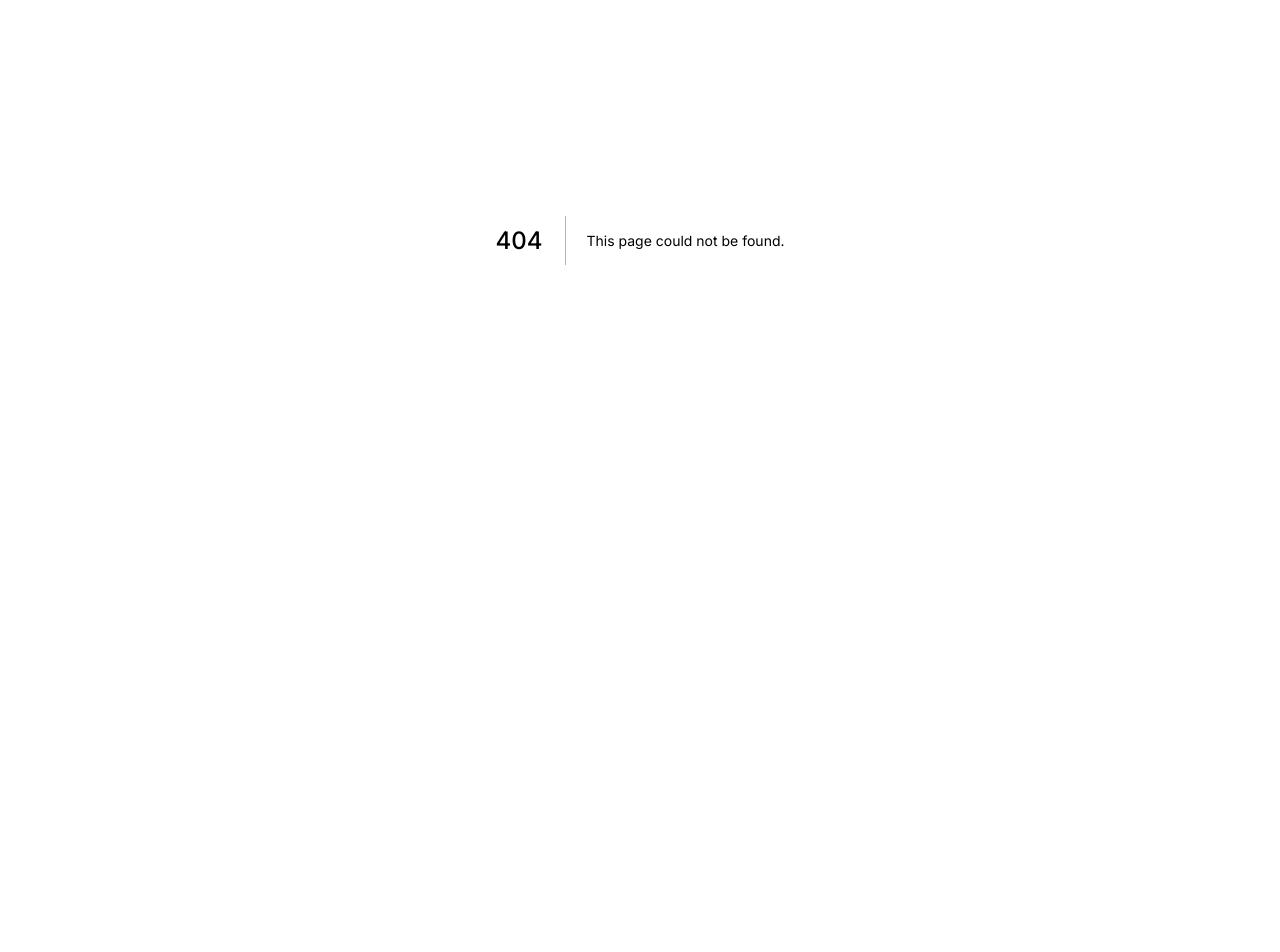
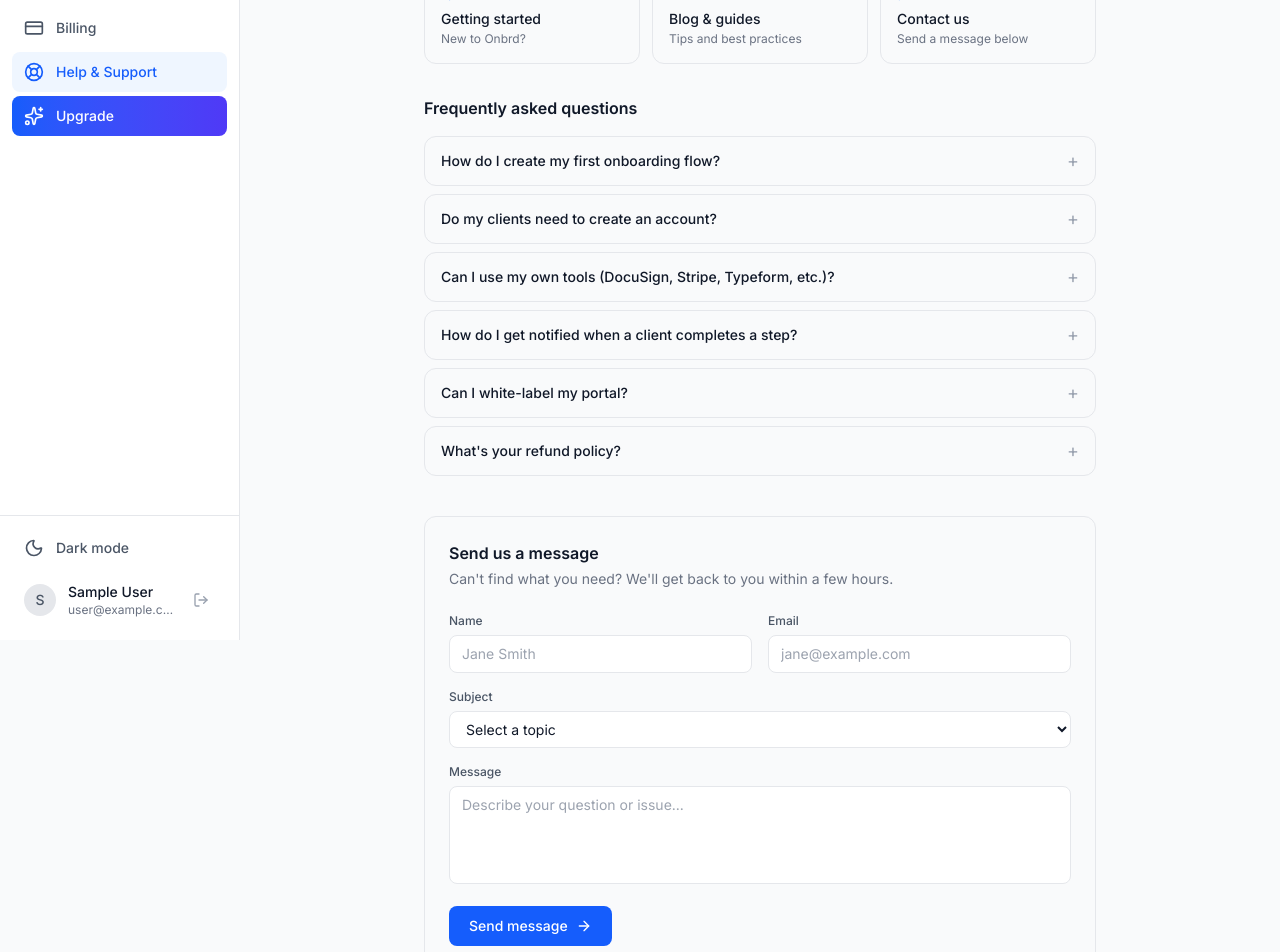
Before and after one commit to jp05831/onbrd, a Next.js app: page /dashboard/support in a window 1280 px wide. Before the commit this address had no page. Shown: the part 160-1112 px from the top of the page. Before the commit the page ends 800 px from the top, so only its background shows below. Built offline with nearby package versions, Linux system fonts and the light colour scheme; no server answers; the database is empty; sample sign-in values are in the browser's storage.

Commit message:
fix: move support page inside dashboard layout to prevent logout

```diff
--- a/app/dashboard/layout.tsx
+++ b/app/dashboard/layout.tsx
@@ -67,7 +67,7 @@ export default function DashboardLayout({ children }: { children: React.ReactNod
     { href: '/dashboard', icon: LayoutDashboard, label: 'Flows' },
     { href: '/dashboard/settings', icon: Settings, label: 'Settings' },
     { href: '/dashboard/billing', icon: CreditCard, label: 'Billing' },
-    { href: '/support', icon: LifeBuoy, label: 'Help & Support' },
+    { href: '/dashboard/support', icon: LifeBuoy, label: 'Help & Support' },
   ]
 
   const SidebarContent = () => (
@@ -105,7 +105,7 @@ export default function DashboardLayout({ children }: { children: React.ReactNod
       {/* Main Nav */}
       <nav className="flex-1 px-3 py-4 space-y-1">
         {mainNavItems.map((item) => {
-          const isExternal = item.href === '/support'
+          const isExternal = false
           const isActive = !isExternal && (pathname === item.href ||
             (item.href !== '/dashboard' && pathname.startsWith(item.href)))
           return (
--- /dev/null
+++ b/app/dashboard/support/page.tsx
@@ -0,0 +1,198 @@
+'use client'
+
+import { useState } from 'react'
+import { MessageSquare, BookOpen, Zap, CheckCircle2, ArrowRight } from 'lucide-react'
+import Link from 'next/link'
+
+const faqs = [
+  {
+    q: 'How do I create my first onboarding flow?',
+    a: "From your dashboard, click \"New Flow\". Add a name, then start adding steps — each step is a link to something your client needs to complete. Publish when you're ready and share the link.",
+  },
+  {
+    q: 'Do my clients need to create an account?',
+    a: 'No. Your clients just click the link you share with them. No sign-up, no download, no friction.',
+  },
+  {
+    q: 'Can I use my own tools (DocuSign, Stripe, Typeform, etc.)?',
+    a: 'Yes — Onbrd works with any tool that has a link. Just paste the URL into the step.',
+  },
+  {
+    q: 'How do I get notified when a client completes a step?',
+    a: "Pro plan includes email notifications whenever a client completes all steps. You'll get an email with the client details.",
+  },
+  {
+    q: 'Can I white-label my portal?',
+    a: 'Yes, on the Pro plan you can remove Onbrd branding so the portal looks fully like your own.',
+  },
+  {
+    q: "What's your refund policy?",
+    a: 'We offer a 7-day money-back guarantee on all paid plans — no questions asked. Just email us.',
+  },
+]
+
+export default function DashboardSupportPage() {
+  const [openFaq, setOpenFaq] = useState<number | null>(null)
+  const [form, setForm] = useState({ name: '', email: '', subject: '', message: '' })
+  const [status, setStatus] = useState<'idle' | 'loading' | 'success' | 'error'>('idle')
+
+  async function handleSubmit(e: React.FormEvent) {
+    e.preventDefault()
+    setStatus('loading')
+    try {
+      const res = await fetch('/api/support', {
+        method: 'POST',
+        headers: { 'Content-Type': 'application/json' },
+        body: JSON.stringify(form),
+      })
+      if (!res.ok) throw new Error()
+      setStatus('success')
+      setForm({ name: '', email: '', subject: '', message: '' })
+    } catch {
+      setStatus('error')
+    }
+  }
+
+  return (
+    <div className="max-w-2xl mx-auto">
+      <div className="mb-8">
+        <h1 className="text-2xl font-semibold text-gray-900 dark:text-white">Help & Support</h1>
+        <p className="text-gray-500 dark:text-gray-400 mt-1">We typically reply within a few hours.</p>
+      </div>
+
+      {/* Quick links */}
+      <div className="grid grid-cols-3 gap-3 mb-8">
+        {[
+          { icon: Zap, title: 'Getting started', desc: 'New to Onbrd?', href: '/blog/how-to-create-client-onboarding-portal', external: true },
+          { icon: BookOpen, title: 'Blog & guides', desc: 'Tips and best practices', href: '/blog', external: true },
+          { icon: MessageSquare, title: 'Contact us', desc: 'Send a message below', href: '#contact', external: false },
+        ].map((item, i) => (
+          <a
+            key={i}
+            href={item.href}
+            target={item.external ? '_blank' : undefined}
+            rel={item.external ? 'noopener noreferrer' : undefined}
+            className="flex flex-col gap-2 p-4 border border-gray-200 dark:border-neutral-800 rounded-xl hover:border-gray-300 dark:hover:border-neutral-700 hover:bg-gray-50 dark:hover:bg-neutral-900 transition-all group"
+          >
+            <item.icon className="w-5 h-5 text-blue-500" />
+            <div>
+              <p className="text-sm font-medium text-gray-900 dark:text-white">{item.title}</p>
+              <p className="text-xs text-gray-500 dark:text-gray-400 mt-0.5">{item.desc}</p>
+            </div>
+          </a>
+        ))}
+      </div>
+
+      {/* FAQ */}
+      <div className="mb-10">
+        <h2 className="text-base font-semibold text-gray-900 dark:text-white mb-4">Frequently asked questions</h2>
+        <div className="space-y-2">
+          {faqs.map((faq, i) => (
+            <div key={i} className="border border-gray-200 dark:border-neutral-800 rounded-xl overflow-hidden">
+              <button
+                onClick={() => setOpenFaq(openFaq === i ? null : i)}
+                className="w-full flex items-center justify-between px-4 py-3.5 text-left hover:bg-gray-50 dark:hover:bg-neutral-900 transition-colors"
+              >
+                <span className="text-sm font-medium text-gray-900 dark:text-white pr-4">{faq.q}</span>
+                <span className={`text-gray-400 flex-shrink-0 text-lg leading-none transition-transform ${openFaq === i ? 'rotate-45' : ''}`}>+</span>
+              </button>
+              {openFaq === i && (
+                <div className="px-4 pb-4 pt-1">
+                  <p className="text-sm text-gray-500 dark:text-gray-400 leading-relaxed">{faq.a}</p>
+                </div>
+              )}
+            </div>
+          ))}
+        </div>
+      </div>
+
+      {/* Contact form */}
+      <div id="contact" className="border border-gray-200 dark:border-neutral-800 rounded-xl p-6">
+        <h2 className="text-base font-semibold text-gray-900 dark:text-white mb-1">Send us a message</h2>
+        <p className="text-sm text-gray-500 dark:text-gray-400 mb-6">Can't find what you need? We'll get back to you within a few hours.</p>
+
+        {status === 'success' ? (
+          <div className="flex flex-col items-center justify-center py-10 text-center">
+            <div className="w-12 h-12 bg-green-100 dark:bg-green-900/30 rounded-full flex items-center justify-center mb-4">
+              <CheckCircle2 className="w-6 h-6 text-green-600 dark:text-green-400" />
+            </div>
+            <h3 className="text-base font-semibold text-gray-900 dark:text-white mb-1">Message sent!</h3>
+            <p className="text-sm text-gray-500 dark:text-gray-400 mb-5">We'll get back to you within a few hours.</p>
+            <button onClick={() => setStatus('idle')} className="text-sm text-blue-600 dark:text-blue-400 hover:underline">
+              Send another message
+            </button>
+          </div>
+        ) : (
+          <form onSubmit={handleSubmit} className="space-y-4">
+            <div className="grid sm:grid-cols-2 gap-4">
+              <div>
+                <label className="block text-xs font-medium text-gray-600 dark:text-gray-400 mb-1.5">Name</label>
+                <input
+                  type="text"
+                  required
+                  value={form.name}
+                  onChange={(e) => setForm({ ...form, name: e.target.value })}
+                  placeholder="Jane Smith"
+                  className="w-full px-3 py-2 border border-gray-200 dark:border-neutral-700 bg-white dark:bg-neutral-800 text-gray-900 dark:text-white rounded-lg text-sm focus:outline-none focus:ring-2 focus:ring-blue-500 focus:border-transparent"
+                />
+              </div>
+              <div>
+                <label className="block text-xs font-medium text-gray-600 dark:text-gray-400 mb-1.5">Email</label>
+                <input
+                  type="email"
+                  required
+                  value={form.email}
+                  onChange={(e) => setForm({ ...form, email: e.target.value })}
+                  placeholder="jane@example.com"
+                  className="w-full px-3 py-2 border border-gray-200 dark:border-neutral-700 bg-white dark:bg-neutral-800 text-gray-900 dark:text-white rounded-lg text-sm focus:outline-none focus:ring-2 focus:ring-blue-500 focus:border-transparent"
+                />
+              </div>
+            </div>
+            <div>
+              <label className="block text-xs font-medium text-gray-600 dark:text-gray-400 mb-1.5">Subject</label>
+              <select
+                required
+                value={form.subject}
+                onChange={(e) => setForm({ ...form, subject: e.target.value })}
+                className="w-full px-3 py-2 border border-gray-200 dark:border-neutral-700 bg-white dark:bg-neutral-800 text-gray-900 dark:text-white rounded-lg text-sm focus:outline-none focus:ring-2 focus:ring-blue-500"
+              >
+                <option value="" disabled>Select a topic</option>
+                <option value="General question">General question</option>
+                <option value="Billing & plans">Billing &amp; plans</option>
+                <option value="Bug report">Bug report</option>
+                <option value="Feature request">Feature request</option>
+                <option value="Account issue">Account issue</option>
+                <option value="Refund request">Refund request</option>
+                <option value="Other">Other</option>
+              </select>
+            </div>
+            <div>
+              <label className="block text-xs font-medium text-gray-600 dark:text-gray-400 mb-1.5">Message</label>
+              <textarea
+                required
+                rows={4}
+                value={form.message}
+                onChange={(e) => setForm({ ...form, message: e.target.value })}
+                placeholder="Describe your question or issue..."
+                className="w-full px-3 py-2 border border-gray-200 dark:border-neutral-700 bg-white dark:bg-neutral-800 text-gray-900 dark:text-white rounded-lg text-sm focus:outline-none focus:ring-2 focus:ring-blue-500 resize-none"
+              />
+            </div>
+            {status === 'error' && (
+              <p className="text-sm text-red-500">
+                Something went wrong. Email us directly at{' '}
+                <a href="mailto:Onbrd1@gmail.com" className="underline">Onbrd1@gmail.com</a>.
+              </p>
+            )}
+            <button
+              type="submit"
+              disabled={status === 'loading'}
+              className="inline-flex items-center gap-2 px-5 py-2.5 bg-blue-600 text-white text-sm font-medium rounded-lg hover:bg-blue-700 disabled:opacity-50 transition-colors"
+            >
+              {status === 'loading' ? 'Sending...' : <><span>Send message</span><ArrowRight className="w-4 h-4" /></>}
+            </button>
+          </form>
+        )}
+      </div>
+    </div>
+  )
+}
```
